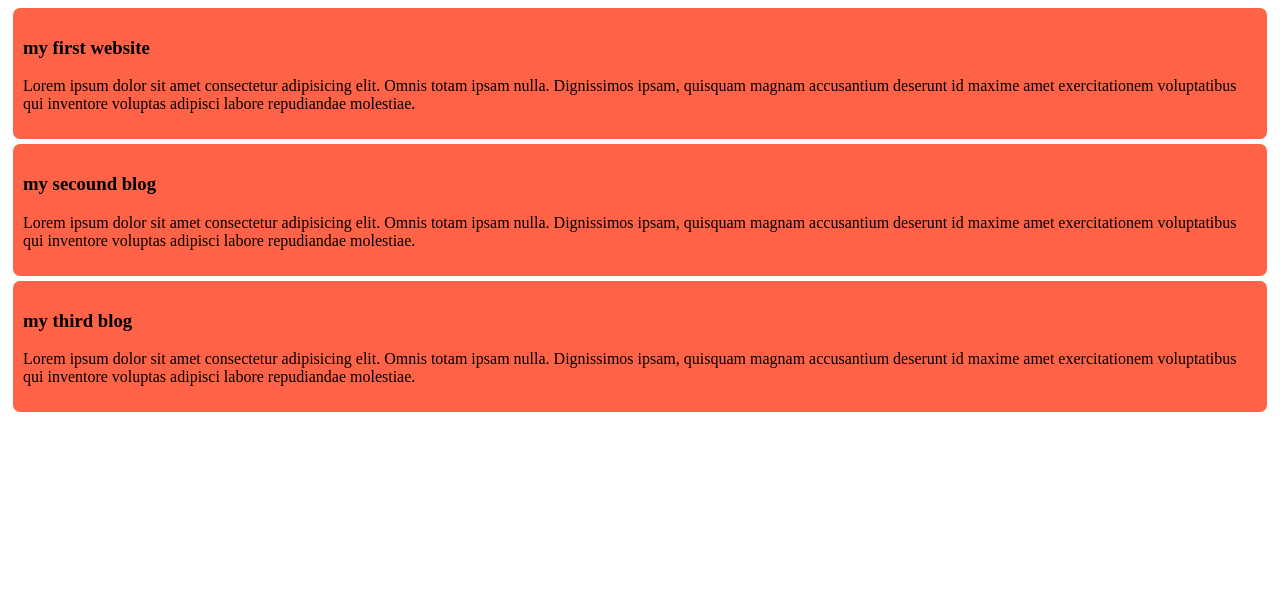
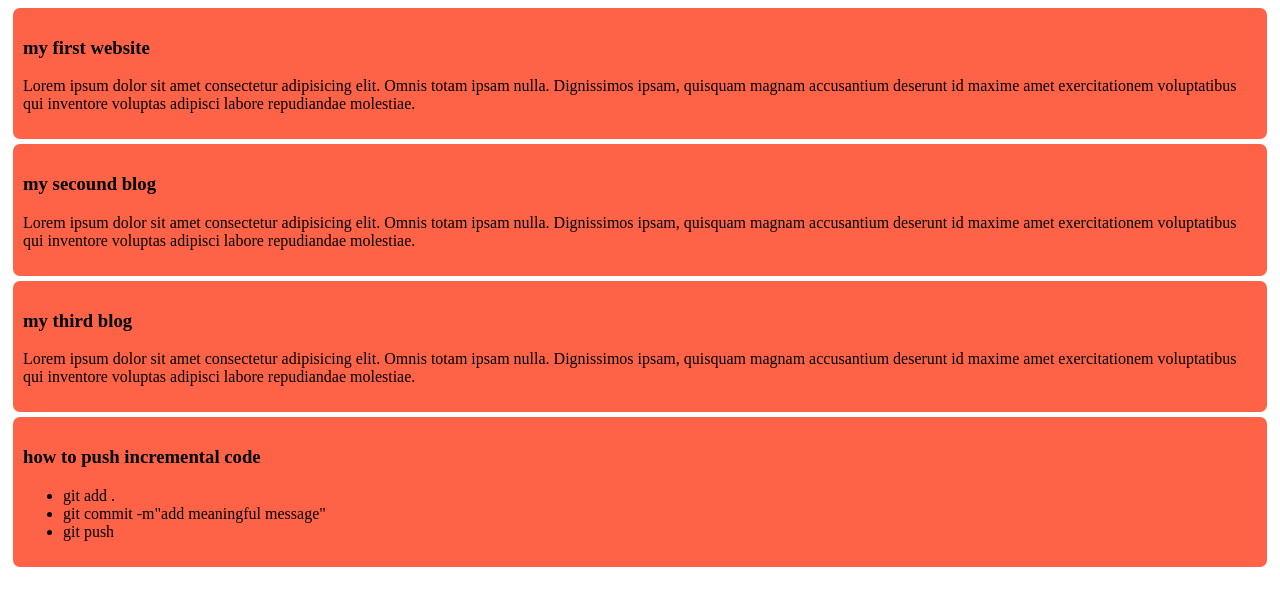
Before and after one commit to shawonmazi/my-simple-website, a plain HTML site: page index.html in a window 1280 px wide. Drawn offline with Linux system fonts and the light colour scheme.

Commit message:
added new list

```diff
--- a/index.html
+++ b/index.html
@@ -19,5 +19,13 @@
         <h3>my third blog</h3>
         <p>Lorem ipsum dolor sit amet consectetur adipisicing elit. Omnis totam ipsam nulla. Dignissimos ipsam, quisquam magnam accusantium deserunt id maxime amet exercitationem voluptatibus qui inventore voluptas adipisci labore repudiandae molestiae.</p>
     </div>
+    <div>
+        <h3>how to push incremental code</h3>
+        <ul>
+            <li>git add .</li>
+            <li>git commit -m"add meaningful message"</li>
+            <li>git push</li>
+        </ul>
+    </div>
 </body>
 </html>
```
